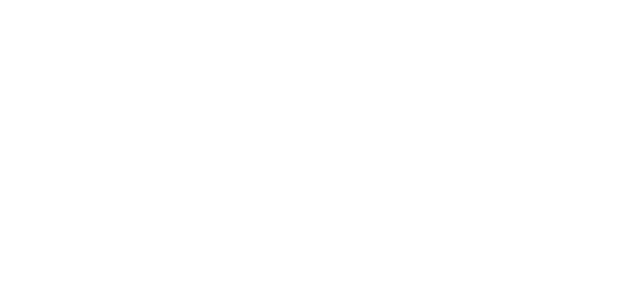
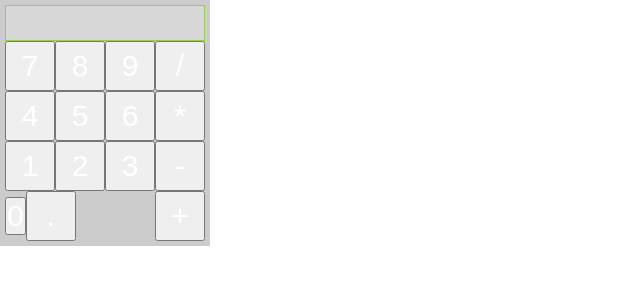
Before and after one commit to thupten/calculator, a plain HTML site: page index.html in a window 1280 px wide. Shown: the whole page, without its empty margins (0-640 px from the left). Drawn offline with Linux system fonts and the light colour scheme.

Commit message:
Add styles to buttons

```diff
--- /dev/null
+++ b/calculator.jquery.css
@@ -0,0 +1,48 @@
+*{
+    padding: 0;margin:0;
+}
+
+#calculator{
+    padding:5px;
+    width:200px;
+    background-color:#ccc;
+}
+
+.displayContainer,
+.numbersContainer,
+.operatorsContainer{
+    display: inline-block;
+}
+
+
+#calculator input{
+    font-size:30px;
+    color:white;
+}
+
+#calculator .numbersContainer .regularSize,
+#calculator .operatorsContainer input{
+    width:50px;
+    height:50px;
+}
+
+#calculator .operatorsContainer #0{
+    width:100px;
+    height:50px;
+}
+
+
+#display{
+    width:200px;
+    border:1px solid #99cc55;
+}
+
+.numbersContainer{
+    width:150px;
+}
+
+
+
+.operatorsContainer input{
+   display:block;
+}
--- a/calculator.jquery.js
+++ b/calculator.jquery.js
@@ -1,10 +1,53 @@
-(function( $ ) {
-    $.fn.calculator = function() {
+(function ($) {
+    $.fn.calculator = function () {
         var self = this;
-        var init = function(){
-            console.log(self);
+        var init = function () {
+            //add the textbox
+            $('<div/>').addClass("displayContainer").appendTo(self);
+            $('<input/>').attr({id:'display',type:'input',disabled:'disabled'}).appendTo($('#calculator .displayContainer'));
+
+
+
+            //Add the buttons for 1 to 9
+            $('<div/>').addClass("numbersContainer").appendTo(self);
+            var num = 7;
+            for (var i = 0; i < 3; i++) {
+                for (var j = 0; j < 3; j++) {
+                    $('<input/>')
+                        .attr({'id':num, 'type':'button', 'value':num})
+                        .addClass('regularSize')
+                        .appendTo($('#calculator .numbersContainer'));
+                    num++;
+                }
+                //$('<div class="clear"></div>').appendTo($('.numbersContainer'));
+                num = num - 6;
+            }
+
+            //put 0 and . buttons in numbercontainer
+            $('<input/>')
+                .attr({type:'button', id:'0', value:'0'})
+                .appendTo($('#calculator .numbersContainer'));
+            $('<input/>')
+                .attr({type:'button', id:'dot', value:'.'})
+                .addClass('regularSize')
+                .appendTo($('#calculator .numbersContainer'));
+
+            //add the +-/* buttons
+            $('<div/>').addClass("operatorsContainer").appendTo(self);
+            var operators = [
+                {id:'divide', value:'/'},
+                {id:'multiply', value:'*'},
+                {id:'subtract', value:'-'},
+                {id:'add', value:'+'}
+
+            ];
+            for(var i=0; i<operators.length; i++){
+                $('<input/>')
+                    .attr({type:'button', id:operators[i].id, value:operators[i].value})
+                    .appendTo($('#calculator .operatorsContainer'));
+            }
         }
 
-    init();
+        init();
     };
-})( jQuery );
+})(jQuery);
--- a/index.html
+++ b/index.html
@@ -2,6 +2,7 @@
 <head>
     <script src="jquery-1.8.2.js"></script>
     <script src="calculator.jquery.js"></script>
+    <link rel="stylesheet" href="calculator.jquery.css">
 </head>
 <body>
 <div id="calculator"></div>
```
